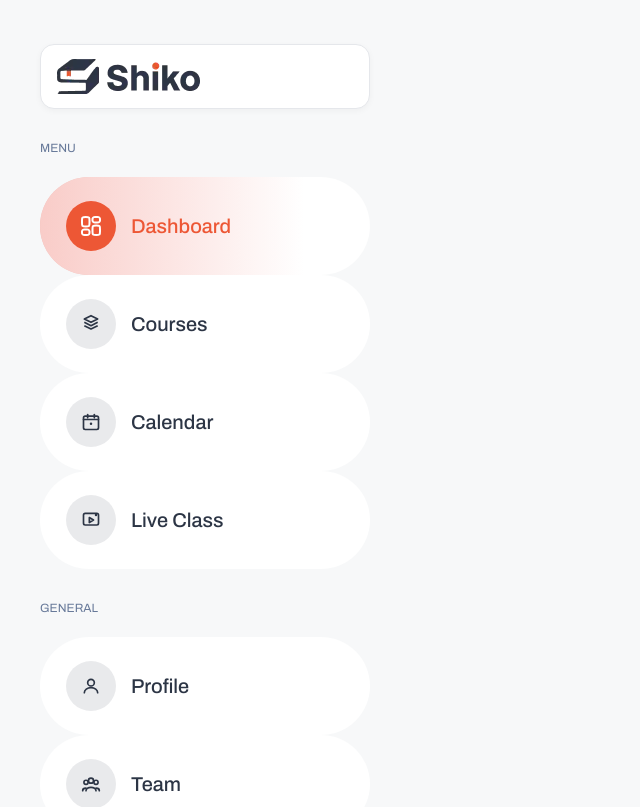
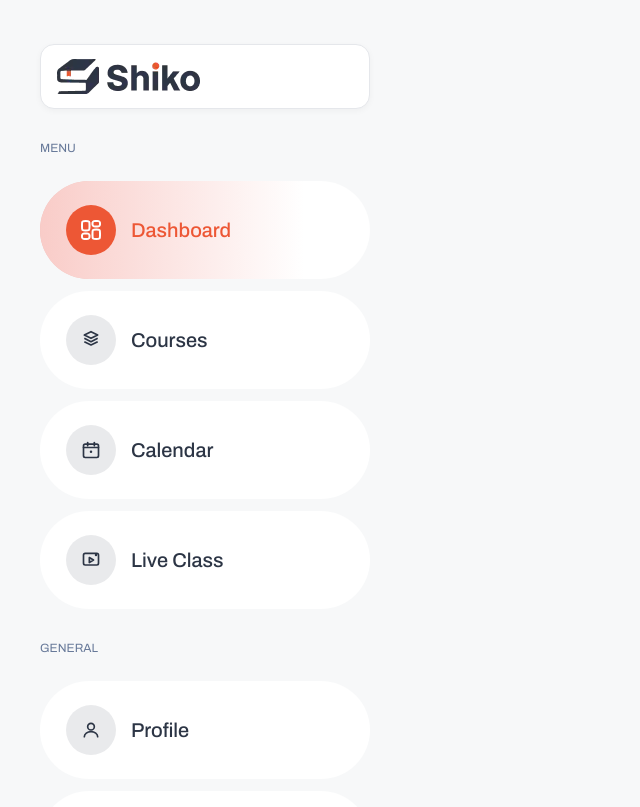
Before and after one commit to shiko-grupp1/shiko-webapp, a Next.js app: page / in a window 1280 px wide. Shown: the top 807 px of the page, without its empty margins (0-640 px from the left). Built offline with nearby package versions, Linux system fonts and the light colour scheme.

Commit message:
small fixes in sidebar css

```diff
--- a/src/app/globals.css
+++ b/src/app/globals.css
@@ -168,7 +168,7 @@ h5,
 .menu-list {
   display: flex;
   flex-direction: column;
-  gap: 0;
+  gap: 12px;
 }
 
 .sidebar-wrapper {
@@ -189,6 +189,7 @@ h5,
   color: var(--secondary-4);
   font-size: 0.75rem;
   margin-top: 0.625rem;
+  margin-bottom: 0.25rem;
 }
 
 .sidebar a.active {
```
